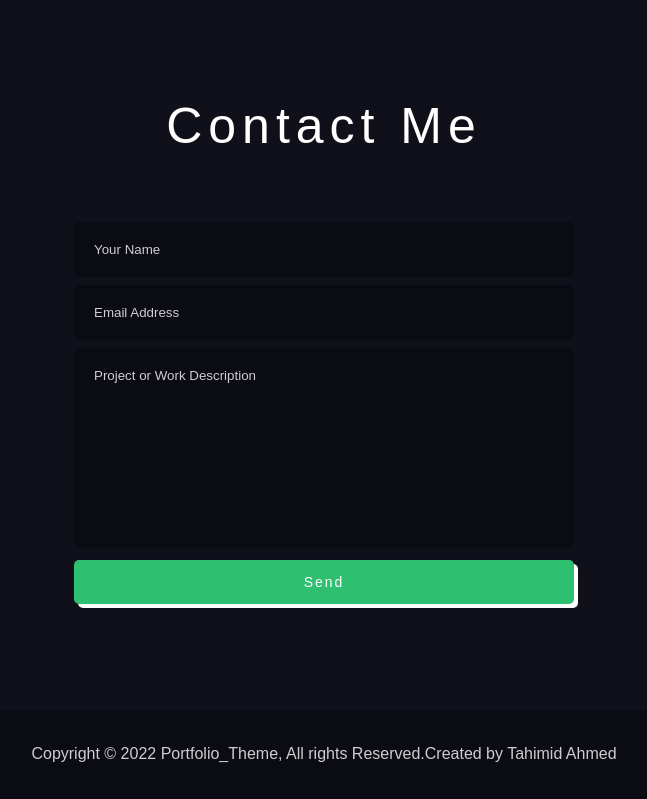
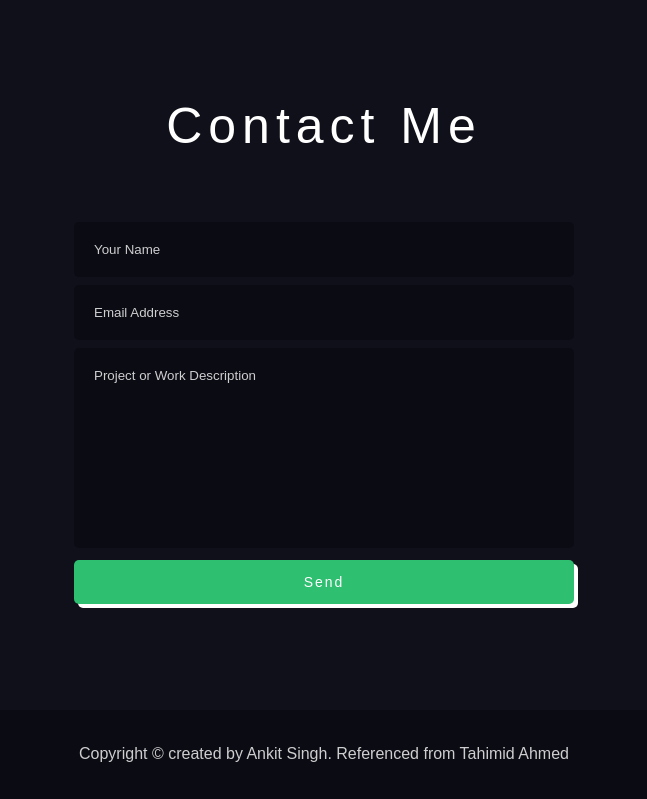
Before and after one commit to ankitsinghhh/portfolioutsav, a plain HTML site: page index.html in a window 1280 px wide. Shown: the part 4154-4953 px from the top of the page, without its empty margins (316-963 px from the left). Drawn offline with nearby package versions, Linux system fonts and the light colour scheme.

Commit message:
copyright updating
changing the created by tahmid ahmed to created by ankit singh

```diff
--- a/index.html
+++ b/index.html
@@ -246,7 +246,7 @@
 
     <!-----start copyright-------->
 <div class="copyright">
-    <p>Copyright © 2022 Portfolio_Theme, All rights Reserved.Created by Tahimid Ahmed</p>
+    <p>Copyright © created by Ankit Singh. Referenced from Tahimid Ahmed</p>
 
 </div>
 
```
